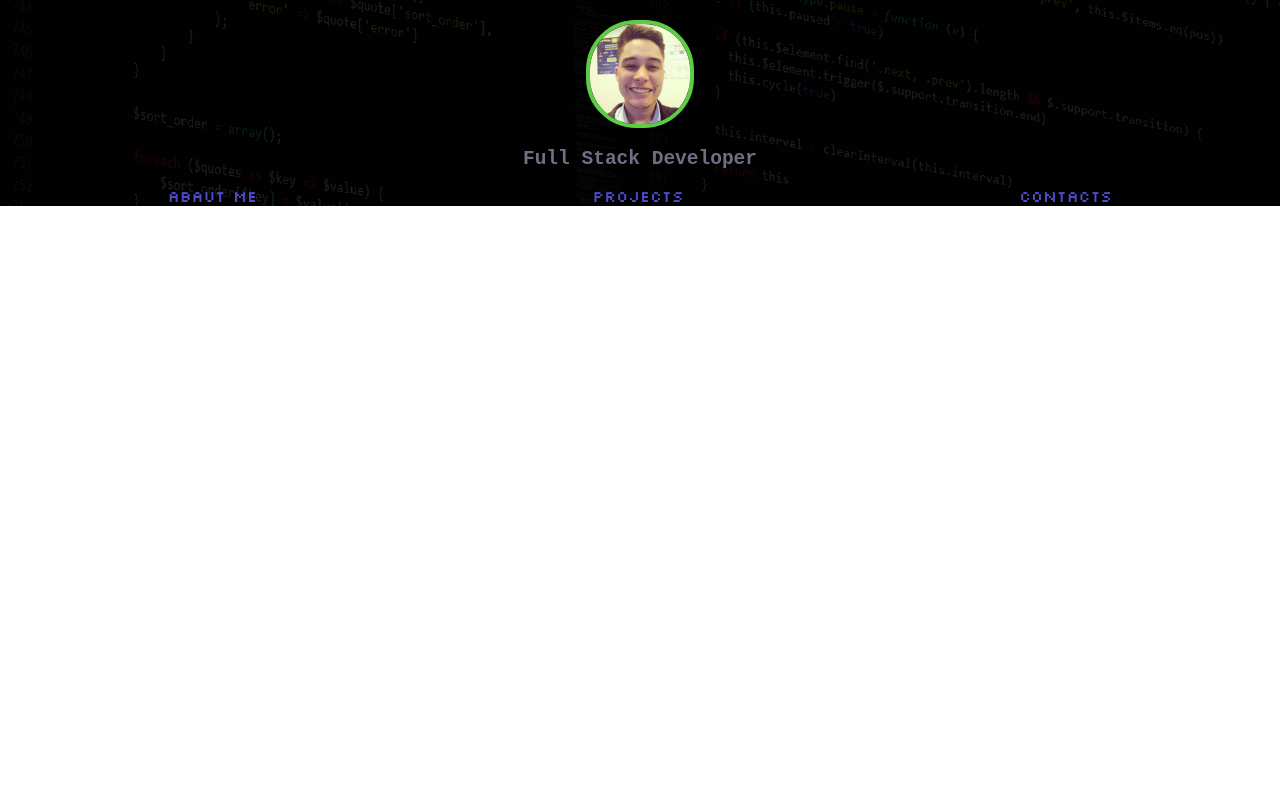
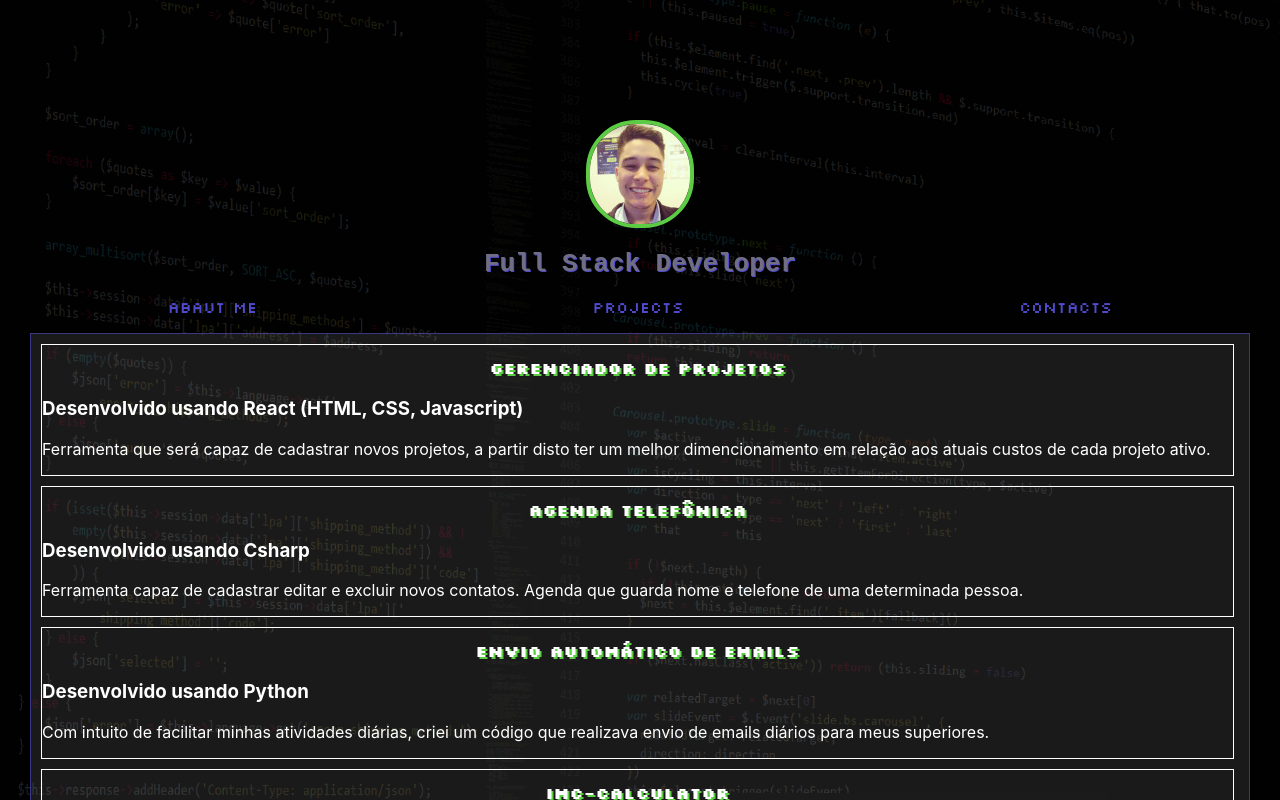
Before and after one commit to KevinDik/Portifolio, a React (Create React App) app: page /projects in a window 1280 px wide. Shown: the top 800 px of the page. Built offline with nearby package versions, Linux system fonts and the light colour scheme.

Commit message:
28_Criado projects
Adaptado projects da página

```diff
--- a/src/App.module.css
+++ b/src/App.module.css
@@ -7,4 +7,5 @@
   margin: 0;
   padding: 0;
   color: #fff;
+  height: 1000px;
 }
--- a/src/components/layouts/Navbar.js
+++ b/src/components/layouts/Navbar.js
@@ -6,7 +6,7 @@ export default function Navbar() {
     return (
         <div className={styles.navbar}>
             <img className={styles.img} src={person} alt="Minha foto"/>
-            <h2>Full Stack Developer</h2>
+            <h1>Full Stack Developer</h1>
             <ul className={styles.list}>
                 <li className={styles.item}><Link to="/">Abaut Me</Link></li>
                 <li className={styles.item}><Link to="/projects">Projects</Link></li>
--- a/src/components/layouts/Navbar.module.css
+++ b/src/components/layouts/Navbar.module.css
@@ -1,12 +1,13 @@
 .navbar {
     display: block;
-    padding-top: 20px;
+    padding-top: 120px;
     text-align: center;
 }
 
-.navbar h2 {
+.navbar h1 {
     color: #6F6E85;
     font-family: monospace;
+    text-shadow: 1px 1px #504ACC;
 }
 
 .navbar ul {
--- a/src/components/layouts/Paper.module.css
+++ b/src/components/layouts/Paper.module.css
@@ -1,7 +1,7 @@
 .paper {
-    margin-left: 30px;
-    margin-right: 30px;
+    margin:10px 30px 0px 30px;
     background-color: rgba(255, 255, 255, 0.1);
     border-bottom-left-radius: 5px;
     border-bottom-right-radius: 5px;
+    border: 1px solid rgba(80, 74, 204, 0.6);
 }
--- a/src/components/pages/AbautMe.js
+++ b/src/components/pages/AbautMe.js
@@ -5,11 +5,13 @@ export default function AbautMe() {
     return (
         <Paper>
             <div className={styles.abautme}>
-                <h1>Sobre mim</h1>
-                <p>Olá! Me Chamo Kevin Sousa, seja bem vindo(a)! Nativo de Fortaleza-CE, gosto de descobrir coisas novas e me aventurar nelas.</p>
-                <p>Atualmente estou cursando faculdade de <strong>Análise e Desenvolvimentos de Sistemas</strong> 3º semestre, onde tive oportunidade de aprender padrões de projeto, sistemas e suas váriações e muitas outras tecnologias.</p>
-                <p>Estudante de programação desde <strong>2017</strong>, tive oportunidade de conhecer muitas linguagens, softwares, frameworks e aplicações nas quais fiz uso para auxiliar em minhas atividades diárias. Hoje me mantenho focado estudando os conceitos de fullstack, usando as linguagens <strong>Html</strong>, <strong>CSS</strong>, e <strong>Javascript</strong>.</p>
-                <p>Possuo conhecimento em automação de tarefas e analise de dados utilizando <strong>python</strong>, e estudo, <strong>C#</strong> para desenvolvimento de sistemas.</p>
+                <h2>Sobre mim</h2>
+                <div className={styles.descricao}>
+                    <p>Olá! Me Chamo Kevin Sousa, seja bem vindo(a)! Nativo de Fortaleza-CE, gosto de descobrir coisas novas e me aventurar nelas.</p>
+                    <p>Atualmente estou cursando faculdade de <strong>Análise e Desenvolvimentos de Sistemas</strong> 3º semestre, onde tive oportunidade de aprender padrões de projeto, sistemas e suas váriações e muitas outras tecnologias.</p>
+                    <p>Estudante de programação desde <strong>2017</strong>, tive oportunidade de conhecer muitas linguagens, softwares, frameworks e aplicações nas quais fiz uso para auxiliar em minhas atividades diárias. Hoje me mantenho focado estudando os conceitos de fullstack, usando as linguagens <strong>Html</strong>, <strong>CSS</strong>, e <strong>Javascript</strong>.</p>
+                    <p>Possuo conhecimento em automação de tarefas e analise de dados utilizando <strong>python</strong>, e estudo, <strong>C#</strong> para desenvolvimento de sistemas.</p>
+                </div>
             </div>
         </Paper>
         )
--- a/src/components/pages/AbautMe.module.css
+++ b/src/components/pages/AbautMe.module.css
@@ -1,12 +1,14 @@
 .abautme {
     padding: 20px;
+    justify-content: center;
     overflow: hidden;
 }
 
-.abautme h1 {
+.abautme h2 {
     font-size: 20px;
     text-align: center;
     font-family: 'Silkscreen', cursive;
+    text-shadow: 2px 2px #5CCC45;
 }
 
 .abautme p {
@@ -17,3 +19,9 @@
 .abautme p strong {
     color: #5CCC45;
 }
+
+.descricao {
+    overflow-y: auto;
+    padding-right: 5px;
+    max-height: 300px;
+}
--- a/src/components/pages/Contact.module.css
+++ b/src/components/pages/Contact.module.css
@@ -6,6 +6,7 @@
     font-size: 20px;
     text-align: center;
     font-family: 'Silkscreen', cursive;
+    text-shadow: 2px 2px #5CCC45;
 }
 
 .contato h2 {
--- a/src/components/pages/Projects.js
+++ b/src/components/pages/Projects.js
@@ -1,7 +1,33 @@
+import Paper from '../layouts/Paper'
+import styles from './Projects.module.css'
 
 export default function Projects () {
     return (
-        <div>
-        </div>
+        <Paper>
+            <div className={styles.projects}>
+                <div className={styles.descricao}>
+                    <section>
+                        <h2>Gerenciador de projetos</h2>
+                        <h3>Desenvolvido usando React (HTML, CSS, Javascript)</h3>
+                        <p>Ferramenta que será capaz de cadastrar novos projetos, a partir disto ter um melhor dimencionamento em relação aos atuais custos de cada projeto ativo.</p>
+                    </section>
+                    <section>
+                        <h2>Agenda Telefônica</h2>
+                        <h3>Desenvolvido usando Csharp</h3>
+                        <p>Ferramenta capaz de cadastrar editar e excluir novos contatos. Agenda que guarda nome e telefone de uma determinada pessoa.</p>
+                    </section>
+                    <section>
+                        <h2>Envio automático de Emails</h2>
+                        <h3>Desenvolvido usando Python</h3>
+                        <p>Com intuito de facilitar minhas atividades diárias, criei um código que realizava envio de emails diários para meus superiores.</p>
+                    </section>
+                    <section>
+                        <h2>IMC-Calculator</h2>
+                        <h3>Desenvolvido usando React Native (HTML, CSS, Javascript)</h3>
+                        <p>Aplicação mobile que realiza o calculo do índice de massa corporal com base na altura e seu peso.</p>
+                    </section>
+                </div>
+            </div>
+        </Paper>
     )
 }
--- /dev/null
+++ b/src/components/pages/Projects.module.css
@@ -0,0 +1,30 @@
+.projects {
+    columns: 2;
+    align-items: center;
+    display: inline;
+    justify-content: center;
+    overflow: hidden;
+}
+
+.descricao {
+    overflow-y: auto;
+    padding-right: 5px;
+    max-height: 600px;
+}
+
+.projects section {
+    margin: 10px;
+    border: 1px solid;
+}
+
+.projects h2 {
+    font-size: 16px;
+    text-align: center;
+    font-family: 'Silkscreen', cursive;
+    text-shadow: 2px 2px #5CCC45;
+}
+
+.projects h3 p{
+    text-align: center;
+    font-family: monospace;
+}
```
Also changed, not shown: 1 other file (tests, documents, lock files or other folders).
